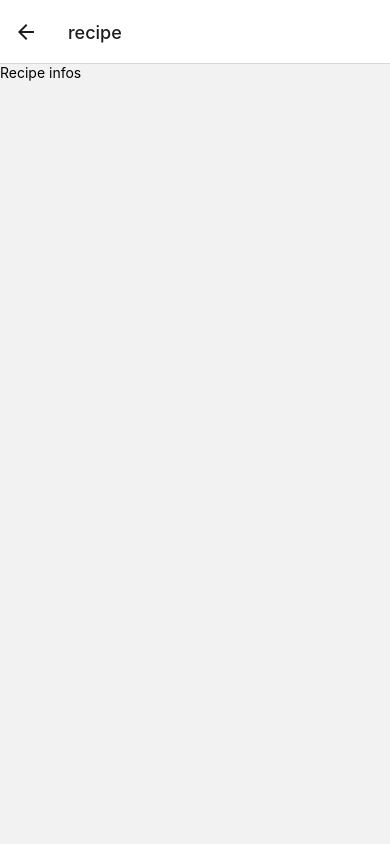
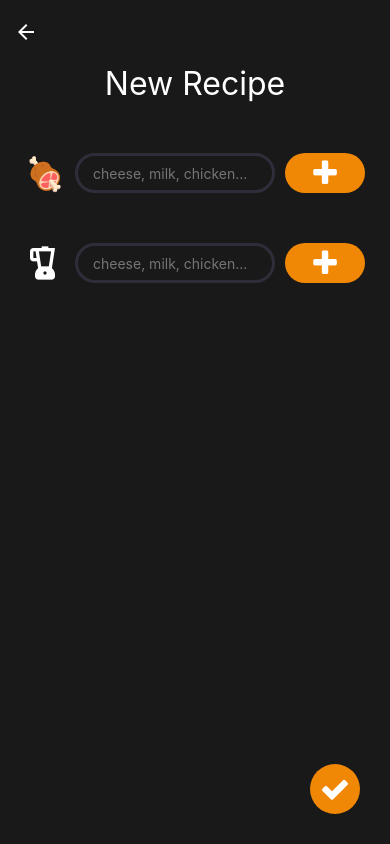
Before and after one commit to cDreyer00/ai-recipes-frontend, a React Native app: screen /recipe in a window 390 px wide. Built offline with nearby package versions, Linux system fonts and the light colour scheme.

Commit message:
new recipe request page in progress

```diff
--- a/src/components/buttons/newRecipe.tsx
+++ b/src/components/buttons/confirmButton.tsx
@@ -8,15 +8,16 @@ import {
 import { FontAwesome } from '@expo/vector-icons';
 // ==================================
 
-type NewRecipeProps = {
+type ConfirmButtonProps = {
     handleTouch: () => void;
+    iconName: any;
 }
 
-export default function NewRecipe(props: NewRecipeProps) {
+export default function ConfirmButton(props: ConfirmButtonProps) {
     return (
         <View style={styles.newRecipe}>
             <TouchableOpacity>
-                <FontAwesome name="plus" size={30} color="white" onPress={props.handleTouch} />
+                <FontAwesome name={props.iconName} size={30} color="white" onPress={props.handleTouch} />
             </TouchableOpacity>
         </View>
     );
--- /dev/null
+++ b/src/components/inputs/baseInput.tsx
@@ -0,0 +1,67 @@
+import React from "react";
+import {
+    StyleSheet,
+    Text,
+    View,
+    TouchableOpacity,
+    TextInput
+} from 'react-native';
+import { FontAwesome, MaterialCommunityIcons, } from '@expo/vector-icons';
+
+export type InputProps = {
+    useExpoIcons?: boolean;
+    iconName?: any;
+    placeholder: string;
+}
+
+export default function BaseInput({ useExpoIcons = false, iconName, placeholder }: InputProps) {
+    return (
+        <View style={styles.container}>
+            {useExpoIcons ?
+                <MaterialCommunityIcons name={iconName} size={40} color="white" /> :
+                <Text style={styles.icon}>{iconName}</Text>
+            }
+            <TextInput
+                style={styles.input}
+                placeholder={placeholder}
+                placeholderTextColor="rgba(255,255,255, 0.4)"
+            />
+
+            <TouchableOpacity style={styles.add}>
+                <FontAwesome name="plus" size={30} color="white" />
+            </TouchableOpacity>
+        </View>
+    )
+}
+
+const styles = StyleSheet.create({
+    container: {
+        backgroundColor: '#191919',
+        flexDirection: 'row',
+        justifyContent: 'space-around',
+        alignItems: 'center',
+        paddingHorizontal: 20,
+    },
+    icon: {
+        fontSize: 32,
+        color: '#FFF',
+    },
+    input: {
+        fontSize: 14,
+        color: '#FFF',
+        width: 200,
+        height: 40,
+        paddingHorizontal: 15,
+        borderColor: '#2E2E3A',
+        borderWidth: 3,
+        borderRadius: 50,
+    },
+    add: {
+        backgroundColor: '#F18805',
+        width: 80,
+        height: 40,
+        borderRadius: 20,
+        justifyContent: 'center',
+        alignItems: 'center',
+    }
+})
--- a/src/pages/home/index.tsx
+++ b/src/pages/home/index.tsx
@@ -7,7 +7,7 @@ import {
     FlatList
 } from 'react-native';
 // ==================================
-import NewRecipe from '../../components/buttons/newRecipe';
+import ConfirmButton from '../../components/buttons/confirmButton';
 import RecipeCard, { RecipeData } from '../../components/buttons/recipeCard';
 // ==================================
 
@@ -106,7 +106,7 @@ export default function Home({ navigation }: any) {
                 )}
             />
 
-            <NewRecipe handleTouch={() => handleNewRecipe()} />
+            <ConfirmButton iconName={'plus'} handleTouch={() => handleNewRecipe()} />
         </View>
     );
 }
--- a/src/pages/recipe/index.tsx
+++ b/src/pages/recipe/index.tsx
@@ -1,10 +1,43 @@
 import React from 'react';
-import { View, Text } from 'react-native';
+import {
+    View,
+    Text,
+    StyleSheet
+} from 'react-native';
+
+import BaseInput from '../../components/inputs/baseInput';
+import ConfirmButton from '../../components/buttons/confirmButton';
 
 export default function Recipe() {
     return (
-        <View>
-            <Text>Recipe infos</Text>
+        <View style={styles.container}>
+            <Text style={styles.title}>New Recipe</Text>
+
+            <View style={styles.input}>
+                <BaseInput iconName="🍖" placeholder="cheese, milk, chicken..." />
+            </View>
+
+            <View style={styles.input}>
+                <BaseInput useExpoIcons={true} iconName="blender" placeholder="cheese, milk, chicken..." />
+            </View>
+
+            <ConfirmButton iconName="check" handleTouch={() => { }} />
         </View>
     )
 }
+
+const styles = StyleSheet.create({
+    container: {
+        flex: 1,
+        backgroundColor: '#191919',
+    },
+    title: {
+        fontSize: 32,
+        color: '#FFF',
+        marginBottom: 50,
+        textAlign: 'center',
+    },
+    input: {
+        marginBottom: 50,
+    }
+})
--- a/src/routes/index.tsx
+++ b/src/routes/index.tsx
@@ -17,6 +17,17 @@ export default function Route() {
             <Stack.Screen
                 name="recipe"
                 component={Recipe}
+                options={{
+                    title: "",
+                    headerTintColor: '#fff',
+                    // increase size
+                    headerStyle: {
+                        backgroundColor: '#191919',
+                        elevation: 0,
+                        shadowOpacity: 0,
+                        borderBottomWidth: 0,
+                    },
+                }}
             />
         </Stack.Navigator>
     );
```
